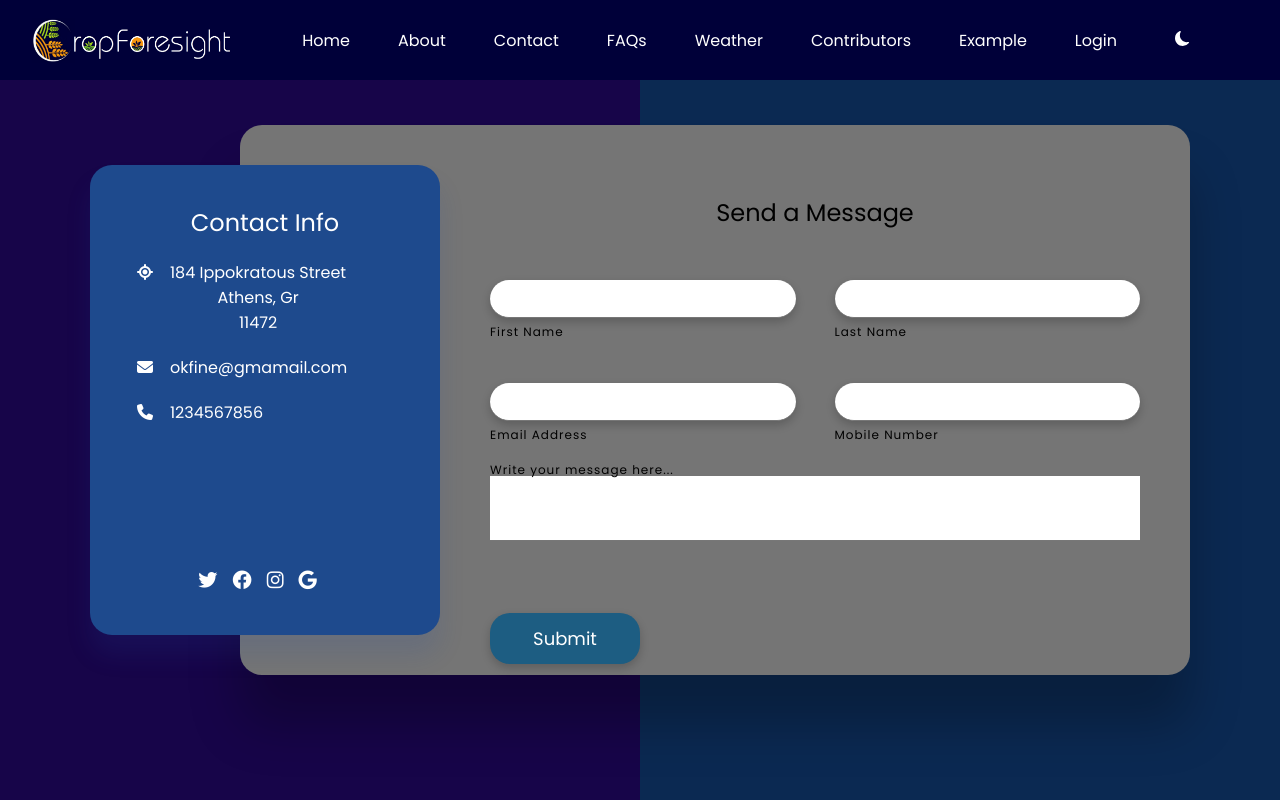
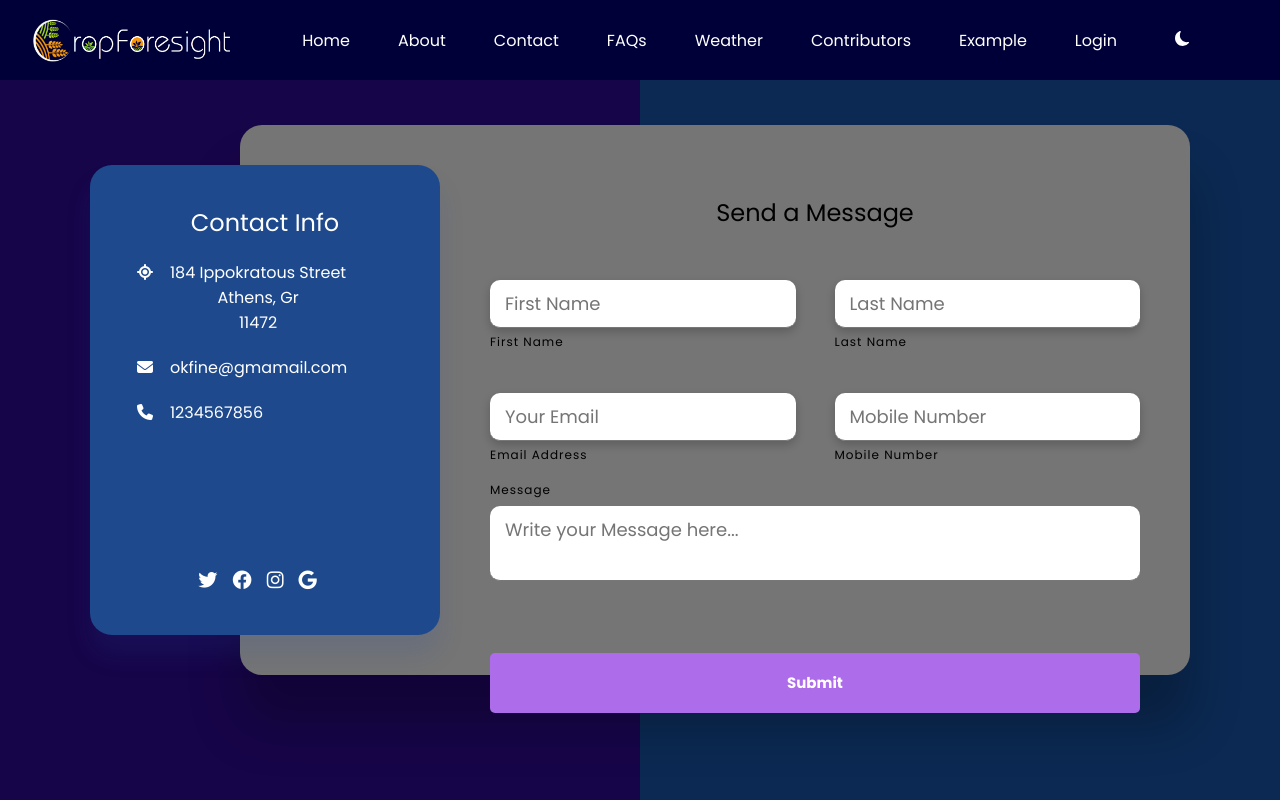
Before and after one commit to abhijeet141/CropForesight-FrontEnd, a React (Create React App) app: page /contact in a window 1280 px wide. Built offline with nearby package versions, Linux system fonts and the light colour scheme; a web font is replaced by a local one.

Commit message:
added placeholders to contact page

```diff
--- a/src/components/contact.css
+++ b/src/components/contact.css
@@ -215,7 +215,7 @@
 {
     width: 100%;
     resize: none;
-    padding: 5px 0;
+    padding: 10px 15px;
     font-size: 18px;
     font-weight: 300;
     color: #333;
@@ -223,6 +223,8 @@
     outline: none;
     border-bottom: 1px solid #777;
     margin-bottom: 20px;
+    border-radius: 10px;
+    margin-top: 10px;
 }
 
 
@@ -232,7 +234,7 @@
     left: 0;
     padding: 5px 0;
     pointer-events: none;
-    font-size: 18px;
+    font-size: 20px;
     font-weight: 300;
     transition: 0.3s;
 }
--- a/src/components/contact.js
+++ b/src/components/contact.js
@@ -3,9 +3,6 @@ import "./contact.css";
 import "./nav.css";
 import swal from "sweetalert";
 import NAVBAR from "./nav";
-import { AiFillTwitterCircle, AiFillGithub, AiFillMail } from "react-icons/ai";
-import { FaUserAlt } from "react-icons/fa";
-import { BsFillChatRightTextFill } from "react-icons/bs";
 import validate from "../common/validation";
 
 const Typewriter = ({ sentences, delay }) => {
@@ -175,27 +172,27 @@ const Contact = ({mode,setmode}) => {
             <h2>Send a Message</h2>
             <div className="formBox">
               <div className="inputBox w50">
-                <input type="text" name="" required="" />
+                <input type="text" name="" required="" placeholder="First Name"/>
                 <span className={mode === 'dark' ? "text-dark": ""}>First Name</span>
               </div>
               <div className="inputBox w50">
-                <input type="text" required="" />
+                <input type="text" required="" placeholder="Last Name " />
                 <span className={mode === 'dark' ? "text-dark": ""}>Last Name</span>
               </div>
               <div className="inputBox w50">
-                <input type="email" required="" />
+                <input type="email" required="" placeholder="Your Email" />
                 <span className={mode === 'dark' ? "text-dark": ""}>Email Address</span>
               </div>
               <div className="inputBox w50">
-                <input type="text" required="" />
+                <input type="text" required="" placeholder="Mobile Number" />
                 <span className={mode === 'dark' ? "text-dark": ""}>Mobile Number</span>
               </div>
               <div className="inputBox w100">
-                <textarea required="" defaultValue={""} />
-                <span className={mode === 'dark' ? "text-dark": ""}>Write your message here...</span>
+                <textarea required="" defaultValue={""} placeholder="Write your Message here..."/>
+                <span className={mode === 'dark' ? "text-dark": ""}>Message</span>
               </div>
               <div className="inputBox w100">
-                <input type="submit" defaultValue="Send" />
+                <button>Submit</button>
               </div>
             </div>
           </div>
```
